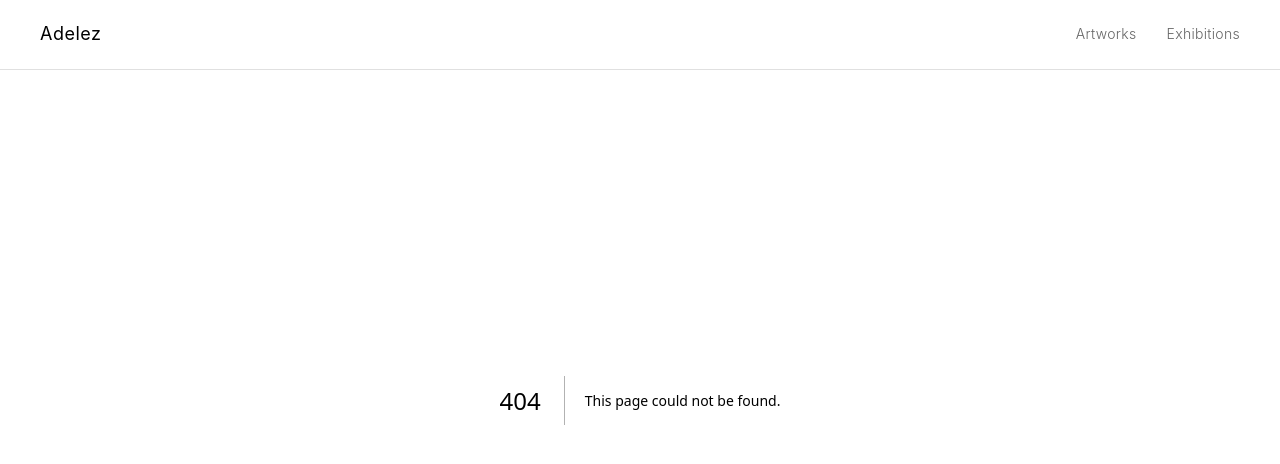
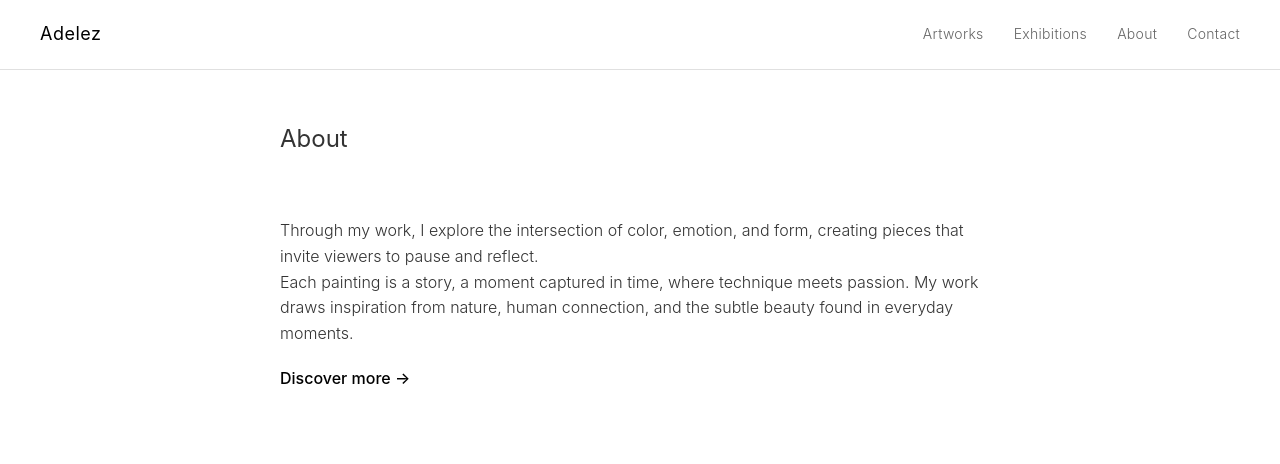
Before and after one commit to ulricozampa/adelez-art, a Next.js app: page /about in a window 1280 px wide. Before the commit this address had no page. Shown: the top 464 px of the page. Built offline with nearby package versions, Linux system fonts and the light colour scheme.

Commit message:
Add prestigious exhibitions with creative awards

```diff
--- /dev/null
+++ b/app/about/page.module.css
@@ -0,0 +1,95 @@
+.contactWrapper {
+  padding: 120px 40px 80px;
+  max-width: 800px;
+  margin: 0 auto;
+}
+
+.contactContainer {
+  display: flex;
+  flex-direction: column;
+  gap: 60px;
+}
+
+.discoverLink {
+  display: inline-block;
+  margin-top: 20px;
+  color: #000;
+  text-decoration: none;
+  font-size: 1rem;
+  font-weight: 500;
+  transition: opacity 0.3s;
+}
+
+.discoverLink:hover {
+  opacity: 0.6;
+}
+
+.contactInfo {
+  text-align: center;
+  padding-top: 40px;
+  border-top: 1px solid #e0e0e0;
+}
+
+.contactInfo h3 {
+  font-size: 1.5rem;
+  font-weight: 400;
+  margin-bottom: 15px;
+}
+
+.contactInfo a {
+  font-size: 1.1rem;
+  color: #000;
+  text-decoration: none;
+  transition: opacity 0.3s;
+}
+
+.contactInfo a:hover {
+  opacity: 0.6;
+}.contactWrapper {
+  padding: 120px 40px 80px;
+  max-width: 800px;
+  margin: 0 auto;
+}
+
+.contactContainer {
+  display: flex;
+  flex-direction: column;
+  gap: 60px;
+}
+
+.discoverLink {
+  display: inline-block;
+  margin-top: 20px;
+  color: #000;
+  text-decoration: none;
+  font-size: 1rem;
+  font-weight: 500;
+  transition: opacity 0.3s;
+}
+
+.discoverLink:hover {
+  opacity: 0.6;
+}
+
+.contactInfo {
+  text-align: center;
+  padding-top: 40px;
+  border-top: 1px solid #e0e0e0;
+}
+
+.contactInfo h3 {
+  font-size: 1.5rem;
+  font-weight: 400;
+  margin-bottom: 15px;
+}
+
+.contactInfo a {
+  font-size: 1.1rem;
+  color: #000;
+  text-decoration: none;
+  transition: opacity 0.3s;
+}
+
+.contactInfo a:hover {
+  opacity: 0.6;
+}
--- /dev/null
+++ b/app/about/page.tsx
@@ -0,0 +1,33 @@
+import styles from './page.module.css'
+
+export default function About() {
+    return <section className={styles.contactWrapper}>
+      <div className={styles.contactContainer}>
+        <h2 className={styles.sectionTitle}>About</h2>
+
+        <div className={styles.aboutText}>
+          <p>
+            Through my work, I explore the intersection of color, emotion, and form,
+            creating pieces that invite viewers to pause and reflect.
+          </p>
+
+          <p>
+            Each painting is a story, a moment captured in time, where technique meets
+            passion. My work draws inspiration from nature, human connection, and the
+            subtle beauty found in everyday moments.
+          </p>
+
+          <a
+            href="https://www.artistcloseup.com/blog/interview-simona-zampa"
+            target="_blank"
+            rel="noopener noreferrer"
+            className={styles.discoverLink}
+          >
+            Discover more →
+          </a>
+        </div>
+
+
+      </div>
+    </section>
+}
--- a/app/components/header.tsx
+++ b/app/components/header.tsx
@@ -26,6 +26,8 @@ export default function Header() {
         <nav className={`${styles.nav} ${navOpen ? styles.navOpen : ''}`}>
           <a href="/artworks" onClick={() => setNavOpen(false)}>Artworks</a>
           <a href="/exhibitions" onClick={() => setNavOpen(false)}>Exhibitions</a>
+          <a href="/about" onClick={() => setNavOpen(false)}>About</a>
+          <a href='/contact' onClick={() => setNavOpen(false)}>Contact</a>
         </nav>
       </div>
     </header>
--- /dev/null
+++ b/app/contact/page.module.css
@@ -0,0 +1,95 @@
+.contactWrapper {
+  padding: 120px 40px 80px;
+  max-width: 800px;
+  margin: 0 auto;
+}
+
+.contactContainer {
+  display: flex;
+  flex-direction: column;
+  gap: 60px;
+}
+
+.discoverLink {
+  display: inline-block;
+  margin-top: 20px;
+  color: #000;
+  text-decoration: none;
+  font-size: 1rem;
+  font-weight: 500;
+  transition: opacity 0.3s;
+}
+
+.discoverLink:hover {
+  opacity: 0.6;
+}
+
+.contactInfo {
+  text-align: center;
+  padding-top: 40px;
+  border-top: 1px solid #e0e0e0;
+}
+
+.contactInfo h3 {
+  font-size: 1.5rem;
+  font-weight: 400;
+  margin-bottom: 15px;
+}
+
+.contactInfo a {
+  font-size: 1.1rem;
+  color: #000;
+  text-decoration: none;
+  transition: opacity 0.3s;
+}
+
+.contactInfo a:hover {
+  opacity: 0.6;
+}.contactWrapper {
+  padding: 120px 40px 80px;
+  max-width: 800px;
+  margin: 0 auto;
+}
+
+.contactContainer {
+  display: flex;
+  flex-direction: column;
+  gap: 60px;
+}
+
+.discoverLink {
+  display: inline-block;
+  margin-top: 20px;
+  color: #000;
+  text-decoration: none;
+  font-size: 1rem;
+  font-weight: 500;
+  transition: opacity 0.3s;
+}
+
+.discoverLink:hover {
+  opacity: 0.6;
+}
+
+.contactInfo {
+  text-align: center;
+  padding-top: 40px;
+  border-top: 1px solid #e0e0e0;
+}
+
+.contactInfo h3 {
+  font-size: 1.5rem;
+  font-weight: 400;
+  margin-bottom: 15px;
+}
+
+.contactInfo a {
+  font-size: 1.1rem;
+  color: #000;
+  text-decoration: none;
+  transition: opacity 0.3s;
+}
+
+.contactInfo a:hover {
+  opacity: 0.6;
+}
```
Also changed, not shown: app/contact/page.tsx (added, +15 -0 lines).
